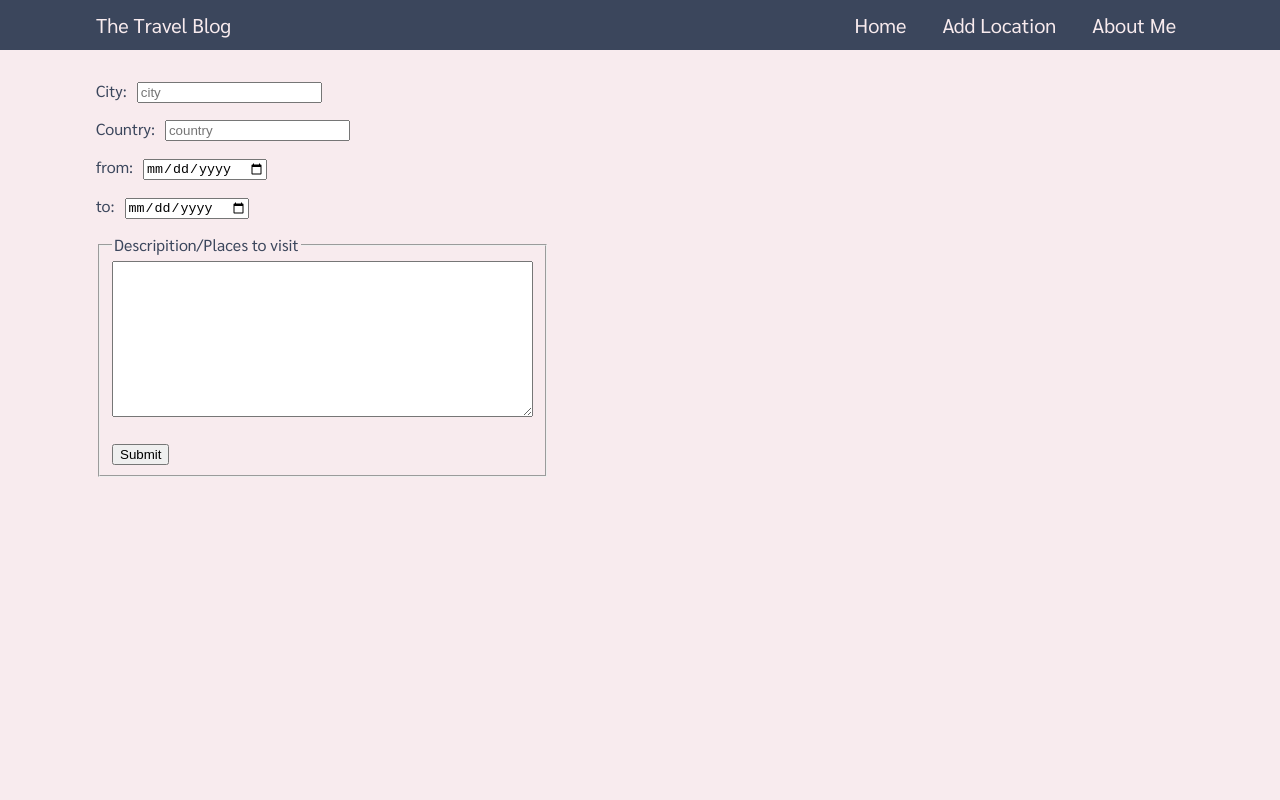
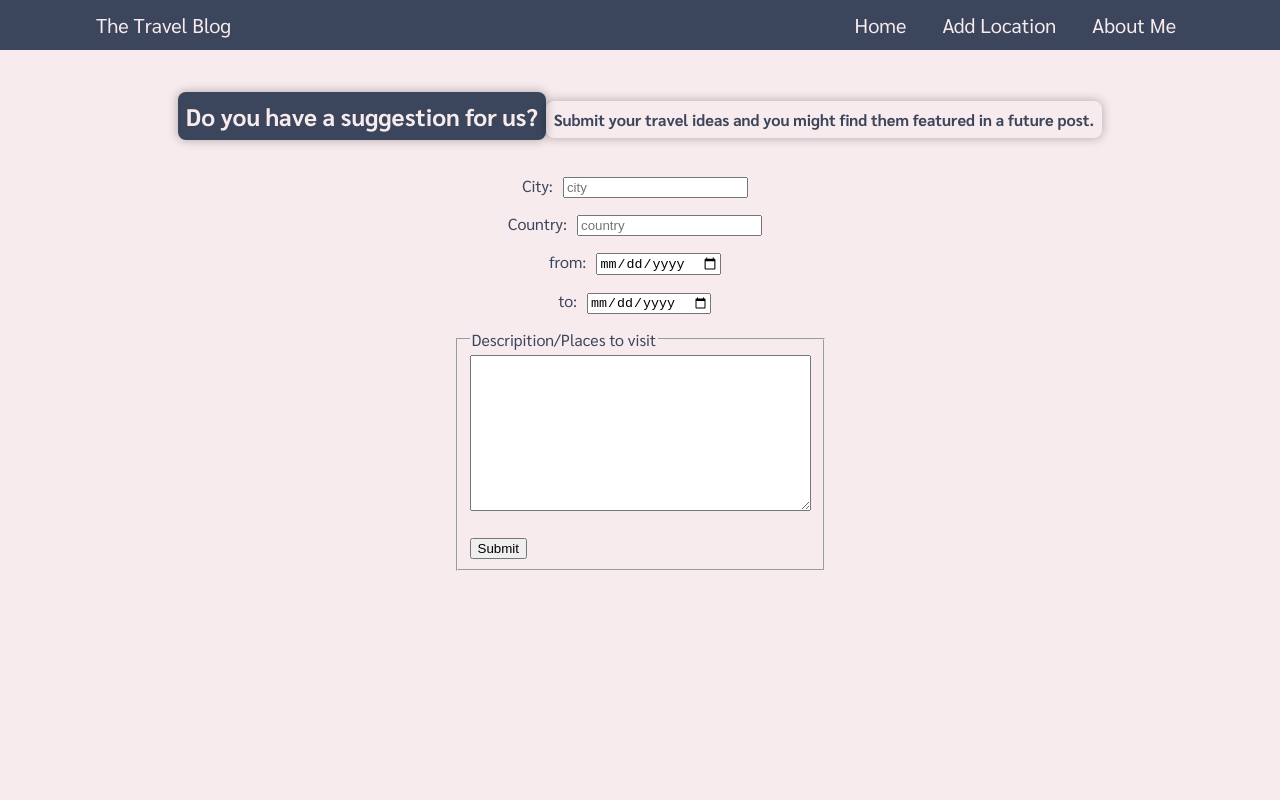
Before and after one commit to flag-80306/project1-Bruno-Alves, a React (Vite) app: page /newlocation in a window 1280 px wide. Shown: the top 800 px of the page. Built offline with nearby package versions, Linux system fonts and the light colour scheme.

Commit message:
improved form

```diff
--- a/src/styles/addLocation.css
+++ b/src/styles/addLocation.css
@@ -1,4 +1,5 @@
 form {
+  align-items: center;
   display: flex;
   flex-direction: column;
   gap: 15px;
@@ -10,6 +11,31 @@ form > fieldset {
   width: 60px;
 }
 
+.formDescription > h2 {
+  background-color: #3b465c;
+  color: #f8ebee;
+  display: inline-block;
+  margin: 0;
+  border-radius: 8px;
+  box-shadow: 0 0 10px 1px rgba(0, 0, 0, 0.25);
+  padding: 8px;
+}
+
+.formDescription > h4 {
+  color: #3b465c;
+  display: inline-block;
+
+  border-radius: 8px;
+  box-shadow: 0 0 10px 1px rgba(0, 0, 0, 0.25);
+  padding: 8px;
+}
+
 label > input {
   margin: 0 10px;
 }
+
+@media screen and (max-width: 768px) {
+  form {
+    margin: 0px 48px 409px;
+  }
+}
--- a/src/views/AddLocationView.jsx
+++ b/src/views/AddLocationView.jsx
@@ -28,6 +28,14 @@ function AddLocationView() {
       <div className="spacer"></div>
 
       <form onSubmit={handleSubmit}>
+        <div className="formDescription">
+          <h2>Do you have a suggestion for us?</h2>
+          <h4>
+            Submit your travel ideas and you might find them featured in a
+            future post.
+          </h4>
+        </div>
+
         <label>
           City:
           <input
@@ -79,7 +87,7 @@ function AddLocationView() {
           <label>
             <textarea
               name="description"
-              cols="50"
+              cols="40"
               rows="10"
               value={formInfo.description}
               onChange={handleChange}
```
